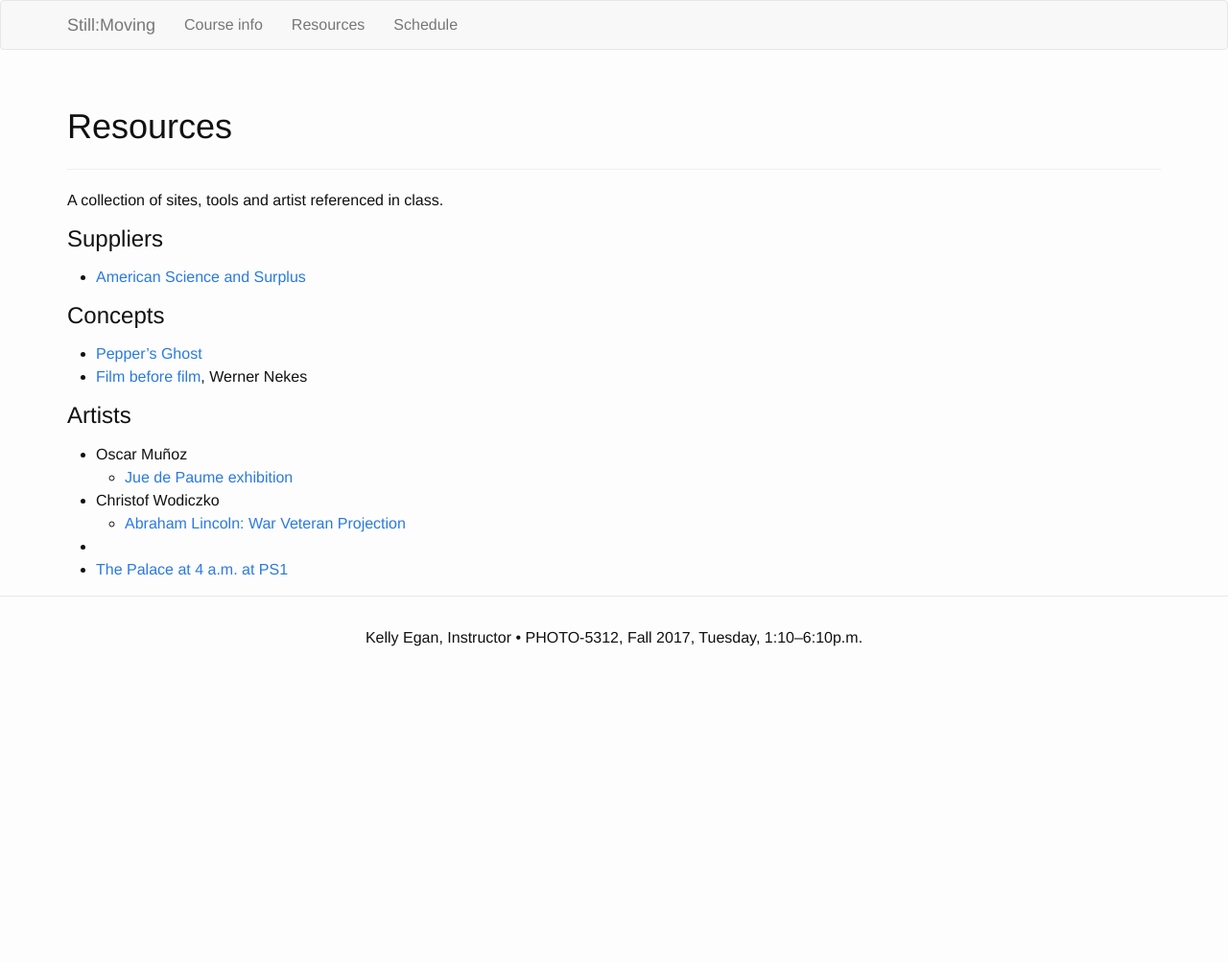
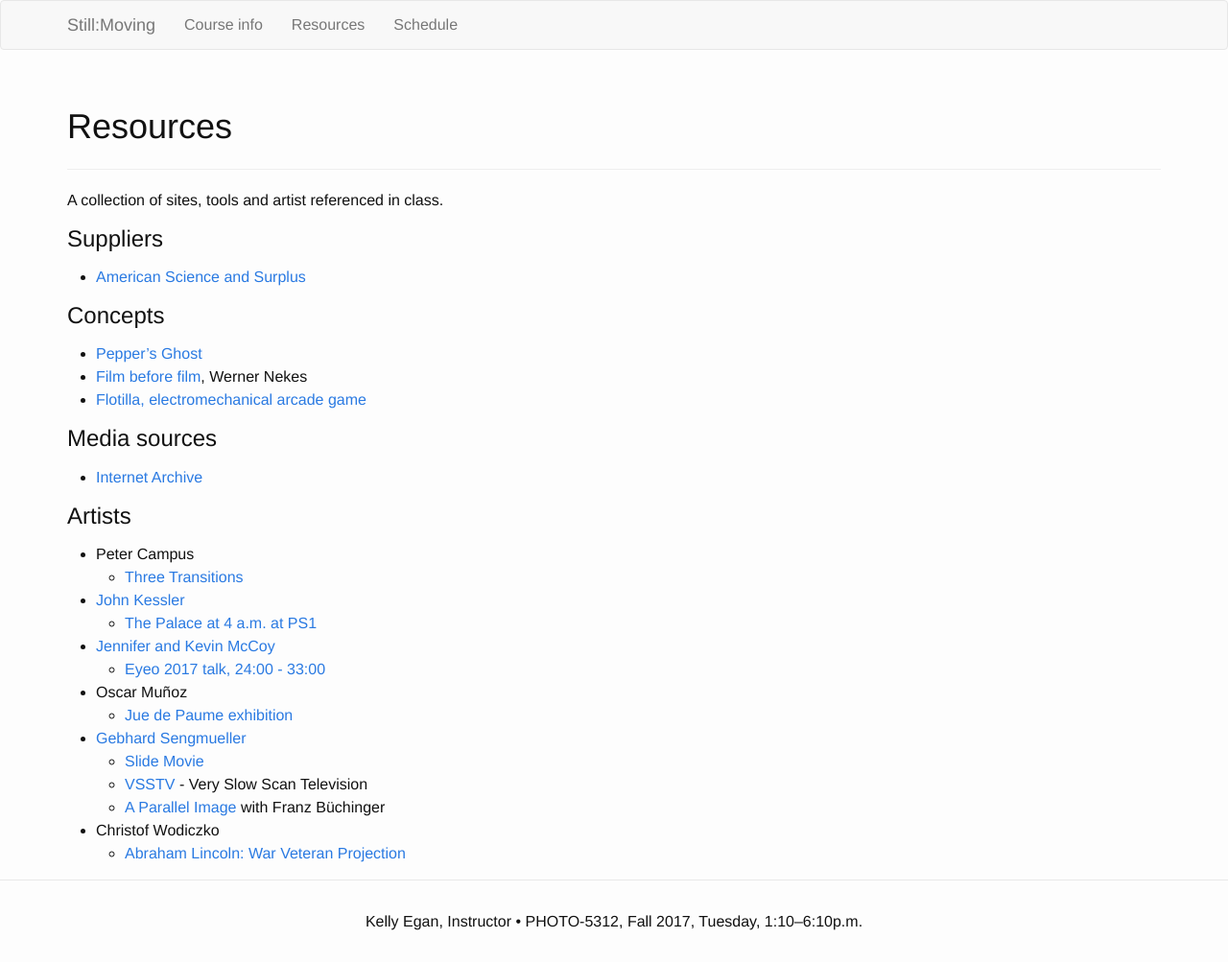
Before and after one commit to kellyegan/StillMoving, a Jekyll site: the page built from resources.md, in a window 1280 px wide. Shown: the whole page at 96% size. Built offline with Jekyll 4.4.1, drawn with Linux system fonts in a browser that asks for light colours; before the commit the page ends 900 px from its top, so only the background shows below that.

Commit message:
Added week 2 artists to resources page.

```diff
--- a/resources.md
+++ b/resources.md
@@ -14,12 +14,24 @@ A collection of sites, tools and artist referenced in class.
 
 * [Pepper's Ghost](https://en.wikipedia.org/wiki/Pepper%27s_ghost)
 * [Film before film](https://www.youtube.com/watch?v=s0KADBMXY-8), Werner Nekes
+* [Flotilla, electromechanical arcade game](https://www.youtube.com/watch?v=rDFaqnwp9Rg)
+
+### Media sources
+* [Internet Archive](http://archive.org/)
 
 ### Artists
 
+* Peter Campus
+  * [Three Transitions](https://www.youtube.com/watch?v=Ar99AfOJ2o8)
+* [John Kessler](http://www.jonkessler.com/)
+  * [The Palace at 4 a.m. at PS1](https://www.youtube.com/watch?v=k-uBggfiMGo)
+* [Jennifer and Kevin McCoy](http://mccoyspace.com/)
+  * [Eyeo 2017 talk, 24:00 - 33:00](https://vimeo.com/232544899)
 * Oscar Muñoz
   * [Jue de Paume exhibition](https://vimeo.com/98543782)
+* [Gebhard Sengmueller](http://www.gebseng.com)
+  * [Slide Movie](https://vimeo.com/143231146)
+  * [VSSTV](https://vimeo.com/143231190) - Very Slow Scan Television
+  * [A Parallel Image](https://vimeo.com/143229255) with Franz Büchinger
 * Christof Wodiczko
   * [Abraham Lincoln: War Veteran Projection](https://vimeo.com/53446621)
-*
-  * [The Palace at 4 a.m. at PS1](https://www.youtube.com/watch?v=k-uBggfiMGo)
```
